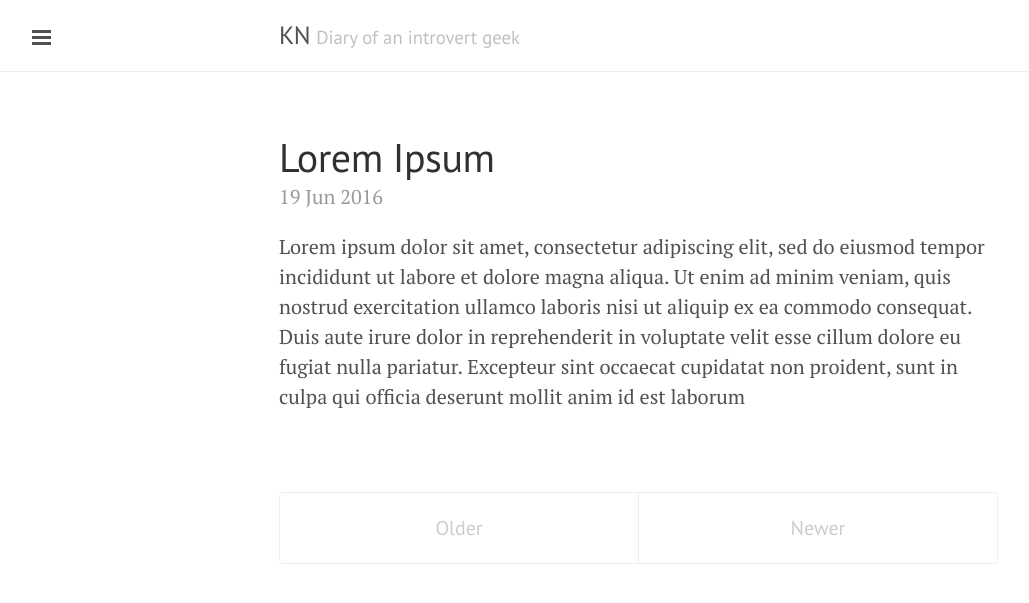
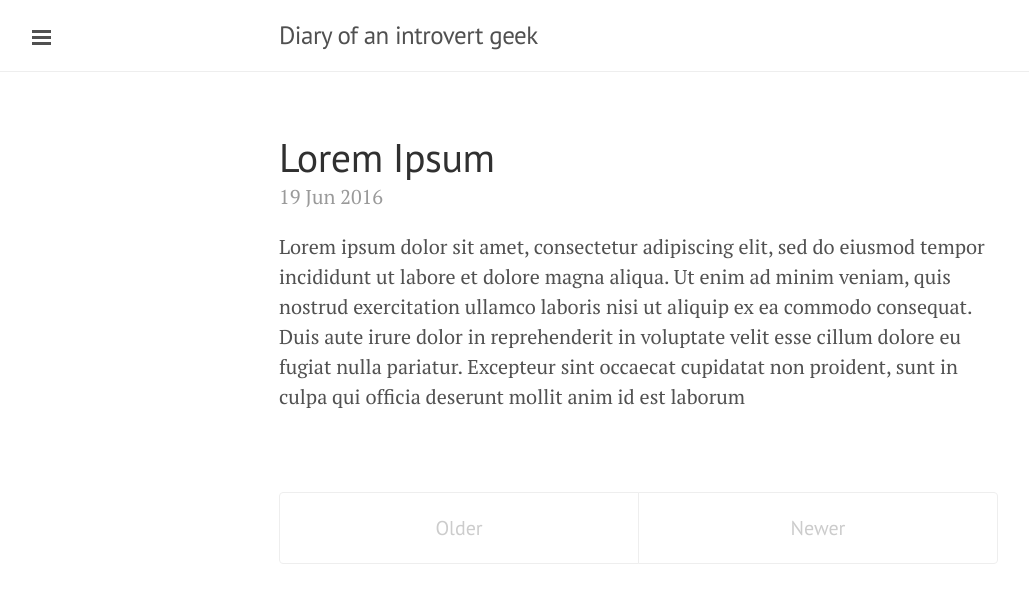
Before and after one commit to KrishnanandSingh/krishnanand-singh.github.io, a Jekyll site: the page built from index.html, in a window 1280 px wide. Shown: the top 603 px of the page, without its empty margins (1-1030 px from the left). Built offline with Jekyll 4.4.1, drawn with Linux system fonts in a browser that asks for light colours; the list of posts is cut into pages by our own code.

```diff
--- a/_config.yml
+++ b/_config.yml
@@ -2,7 +2,7 @@ excerpt_separator: ""
 pygments: true
 markdown: kramdown
 url: http://krishnanand-singh.github.io
-title: KN
-tagline: Diary of an introvert geek
+title: Diary of an introvert geek
+tagline:
 description: A Journal of the Things I do and Stuff I like to do
 paginate: 1
```
